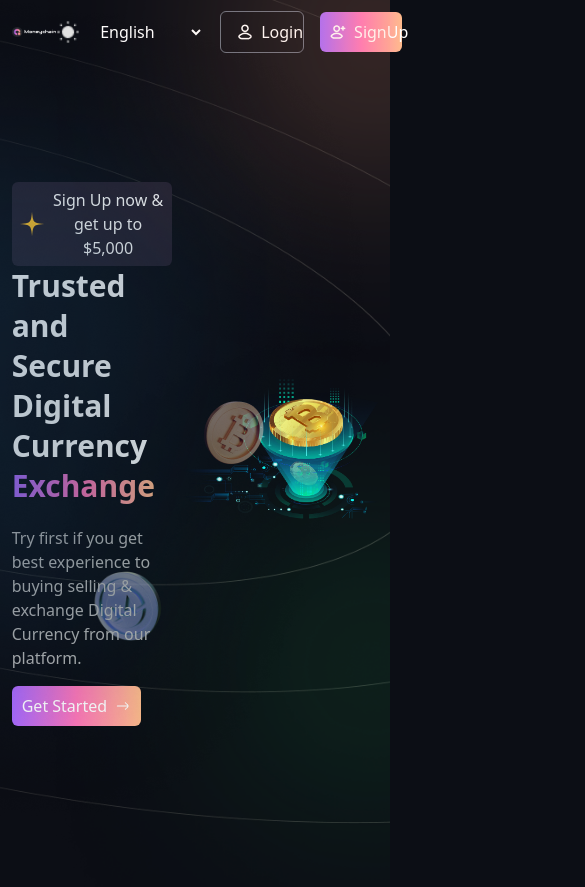
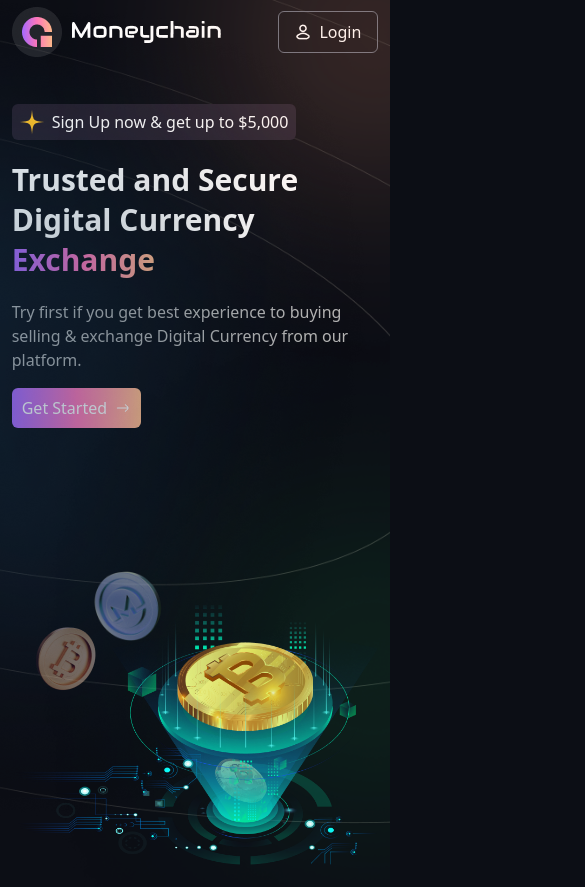
Before and after one commit to hrmrakib/money-chain, a plain HTML site: page index.html in a window 390 px wide. Shown: the top 887 px of the page, 585 px wide, since content can reach past the window. Drawn offline with nearby package versions, Linux system fonts and the light colour scheme.

Commit message:
responsive the header section

```diff
--- a/index.html
+++ b/index.html
@@ -41,9 +41,10 @@
                 </ul>
 
                 <div class="flex gap-4 items-center">
-                    <img class="w-6 h-6 cursor-pointer" src="./assets/icons/light-mode.png" alt="light-mode" />
+                    <img class="hidden lg:block w-6 h-6 cursor-pointer" src="./assets/icons/light-mode.png"
+                        alt="light-mode" />
 
-                    <select class="bg-[#0c0e15] text-white py-2" name="" id="">
+                    <select class="hidden lg:block bg-[#0c0e15] text-white py-2" name="" id="">
                         <option value="">English</option>
                         <option value="">French</option>
                         <option value="">Spanish</option>
@@ -57,7 +58,7 @@
                     </button>
 
                     <button
-                        class="bg-gradient-to-l from-[#FFBB8C] via-[#FF77BA] to-[#A869FF] flex items-center gap-2 text-white px-2.5 py-2 rounded-md cursor-pointer">
+                        class="hidden bg-gradient-to-l from-[#FFBB8C] via-[#FF77BA] to-[#A869FF] lg:flex items-center gap-2 text-white px-2.5 py-2 rounded-md cursor-pointer">
                         <img class="w-4 h-4" src="./assets/icons/user-add.png" alt="login">
                         SignUp
                     </button>
@@ -65,14 +66,16 @@
             </nav>
 
             <!-- hero -->
-            <div class="h-[calc(100vh-64px)] flex items-center justify-between gap-2">
+            <div
+                class="mt-10 lg:mt-0 h-[calc(100vh-64px)] flex flex-col lg:flex-row items-center justify-between gap-2">
                 <div>
                     <button class="py-1.5 px-2 flex items-center gap-2 font-medium rounded-md bg-[#26212f]">
                         <img src="./assets/icons/star-img.png" alt="star">
                         <span class="text-white">Sign Up now & get up to $5,000</span>
                     </button>
 
-                    <h1 class="text-white text-3xl lg:text-6xl font-bold max-w-[550px] leading-10 lg:leading-[90px]">
+                    <h1
+                        class="mt-5 lg:mt-0 text-white text-3xl lg:text-6xl font-bold max-w-[550px] leading-10 lg:leading-[90px]">
                         Trusted and
                         Secure Digital
                         Currency
@@ -963,7 +966,7 @@
     </main>
 
     <!-- footer -->
-    <footer class="relative mt-24">
+    <footer class="hidden relative mt-24">
         <div class="w-[1200px] mx-auto pb-9">
             <div class="grid grid-cols-1 lg:grid-cols-6 items-start gap-4">
                 <div class="">
```
Also changed, not shown: about.html (added, +14 -0 lines), assets/images/about-banner.png (added), 1 other file.
